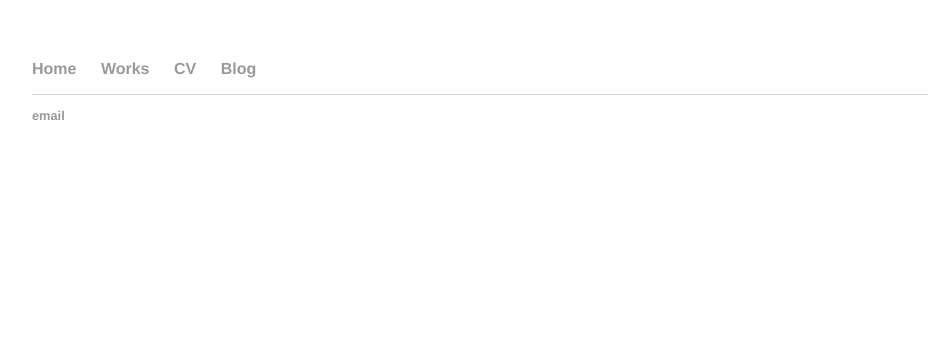
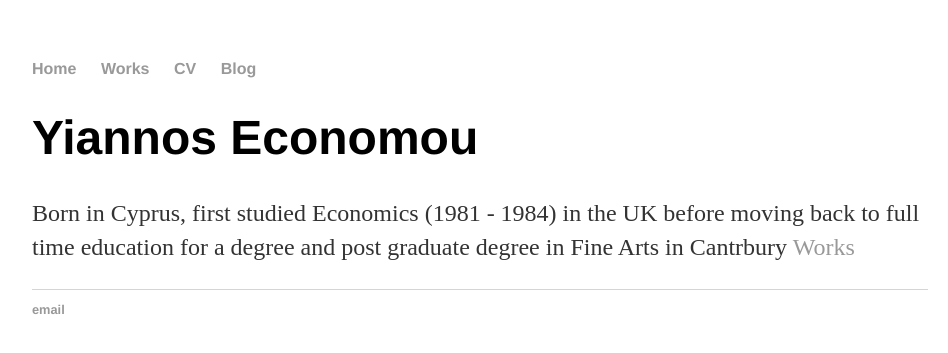
Before and after one commit to YiannosEconomou/Yiannos-E.net, a Jekyll site: the page built from cv.html, in a window 1280 px wide. Shown: the top 353 px of the page, without its empty margins (160-1108 px from the left). Built offline with Jekyll 4.4.1, drawn with Linux system fonts in a browser that asks for light colours.

Commit message:
Update cv.html

```diff
--- a/cv.html
+++ b/cv.html
@@ -2,3 +2,9 @@
 layout: default
 title: Yiannos Economou, Video Artist
 ---
+
+<div class="blurb">
+	<h1>Yiannos Economou</h1>
+	<p>Born in Cyprus, first studied Economics (1981 - 1984) in the UK before moving back to full time education for a degree and post graduate degree in Fine Arts  in Cantrbury <a href="/about">Works</a></p>
+
+</div><!-- /.blurb -->
```
